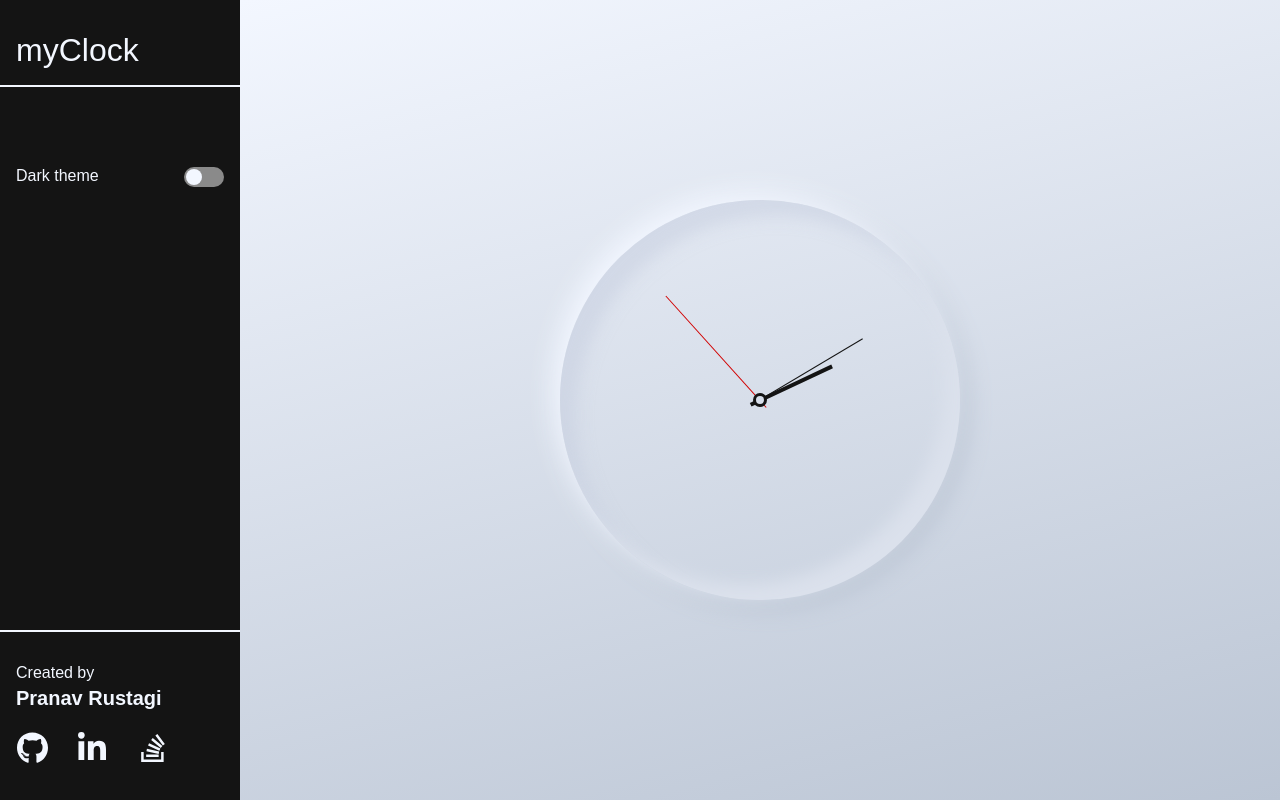
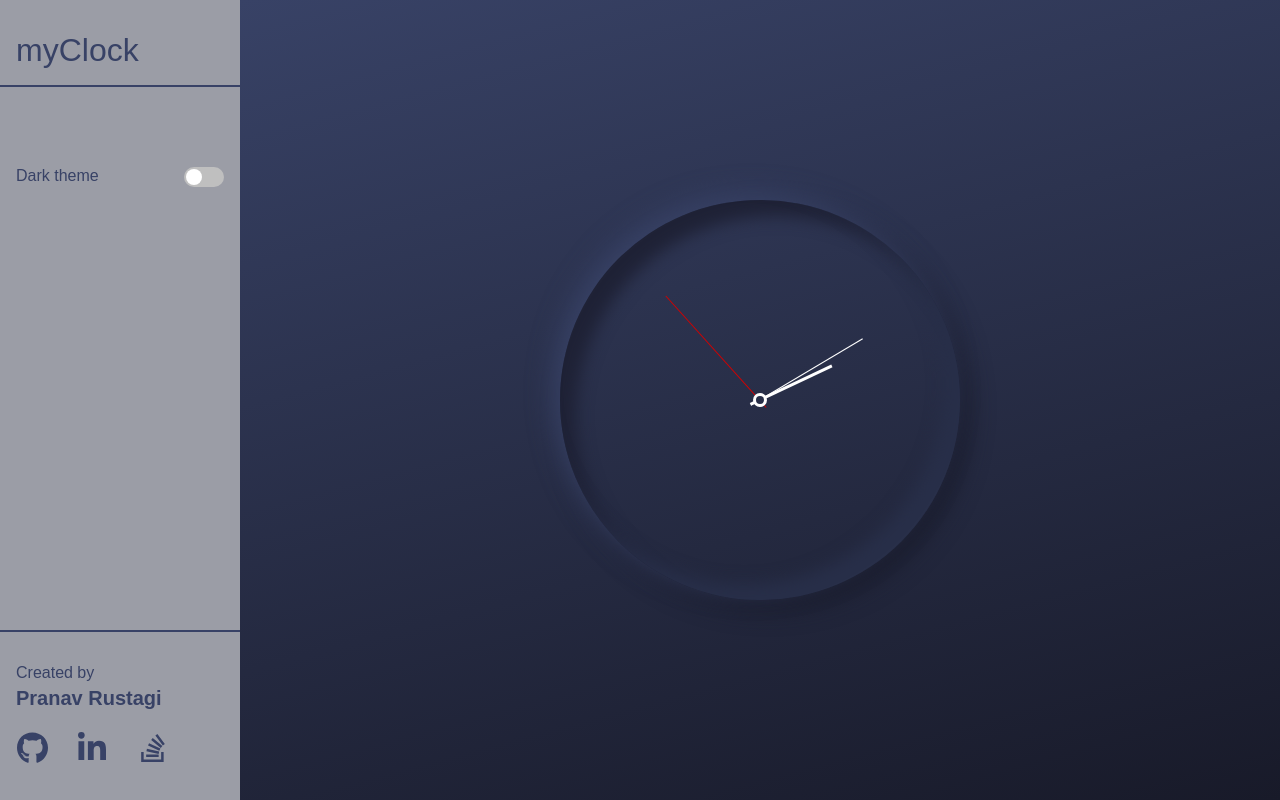
Before and after one commit to Pranav-Rustagi/clock, a plain HTML site: page index.html in a window 1280 px wide. Drawn offline with Linux system fonts and the light colour scheme.

Commit message:
sidebar completed, CSS code refractored

```diff
--- a/css/dark-theme.css
+++ b/css/dark-theme.css
@@ -1,8 +1,9 @@
 :root {
-    --shade-light: #384266;;
+    --shade-light: #384266;
     --shade-dark: #181a29;
     --shade-inset-light: #282f49;;
     --shade-inset-dark: #1f2236;;
     --shade-primary: #fff;
-    --shade-aside: red;
+    --shade-aside: #1f223671;
+    --shade-toggle-on: #384266;
 }
--- a/css/light-theme.css
+++ b/css/light-theme.css
@@ -4,5 +4,6 @@
     --shade-inset-light: #dbe1ec;
     --shade-inset-dark: #c4cddd83;
     --shade-primary: #141414;
-    --shade-aside: red;
+    --shade-aside: #0000006b;
+    --shade-toggle-on: #00a1ff;
 }
--- a/css/style.css
+++ b/css/style.css
@@ -2,6 +2,8 @@
     --basic-unit: 1vh;
     --basic-unit-px: 0.126vh;
     --shade-secondary: #d10000;
+    --shade-toggle: #fff;
+    --shade-toggle-bck: #bfbfbf;
 }
 
 * {
@@ -11,25 +13,41 @@
     font-family: Arial, Helvetica, sans-serif;
 }
 
-section, #container, footer {
+#setting, section, #container, aside footer {
     display: flex;
+}
+
+section, #container {
     justify-content: center;
     align-items: center;
 }
 
-#container::before, .hand, footer, nav {
+#setting label, #container {
+    position: relative;
+}
+
+#container::before, .hand, footer, #darkMode + span, #darkMode + span::before  {
     position: absolute;
 }
 
-section, aside {
+aside, section {
+    position: fixed;
     height: 100vh;
 }
 
+#darkMode + span::before, #container, #container::before {
+    border-radius: 100%;
+}
+
+aside footer, #links {
+    width: 100%;
+}
+
 aside {
-    position: fixed;
     width: 15rem;
-    background: var(--shade-primary);
+    background: var(--shade-aside);
     color: var(--shade-light);
+    z-index: 10;
 }
 
 aside > * {
@@ -41,23 +59,8 @@ aside header {
     border-bottom: 2px solid var(--shade-light);
 }
 
-#setting {
-    display: flex;
-    justify-content: space-between;
-}
-
-#setting label {
-    position: relative;
-    width: 3rem;
-}
-
-#darkMode {
-    visibility: hidden;
-}
-
 #darkMode + span {
-    position: absolute;
-    background: #ffffff80;
+    background: var(--shade-toggle-bck);
     cursor: pointer;
     border-radius: 5rem;
     right: 0;
@@ -68,35 +71,27 @@ aside header {
 
 #darkMode + span::before {
     content: "";
-    position: absolute;
-    display: inline-block;
     left: 0.125rem;
     top: 0.125rem;
     width: 1rem;
     height: 1rem;
-    border-radius: 100%;
-    background: var(--shade-light);
+    background: var(--shade-toggle);
     transition: all .5s;
 }
 
 #darkMode:checked + span {
-    background: #00a1ff;
+    background: var(--shade-toggle-on);
 }
 
 #darkMode:checked + span::before {
     left: 1.375rem;
 }
 
-footer {
+aside footer {
     border-top: 2px solid var(--shade-light);
     bottom: 1rem;
     flex-direction: column;
     align-items: flex-start;
-    width: 100%;
-}
-
-#links {
-    width: 100%;
 }
 
 #links > a {
@@ -113,7 +108,6 @@ footer {
 }
 
 section {
-    position: fixed;
     right: 0;
     width: calc(100vw - 15rem);
     background: -webkit-linear-gradient(105deg, var(--shade-dark), var(--shade-light));
@@ -124,8 +118,6 @@ section {
     height: calc(50 * var(--basic-unit));
     max-width: calc((100vw - 15rem) * 0.5);
     max-height: calc((100vw - 15rem) * 0.5);
-    border-radius: 100%;
-    position: relative;
     box-shadow: calc(-8 * var(--basic-unit-px)) calc(-8 * var(--basic-unit-px)) calc(24 * var(--basic-unit-px)) var(--shade-light), calc(8 * var(--basic-unit-px)) calc(8 * var(--basic-unit-px)) calc(24 * var(--basic-unit-px)) var(--shade-dark),
                 calc(-16 * var(--basic-unit-px)) calc(-16 * var(--basic-unit-px)) calc(16 * var(--basic-unit-px)) var(--shade-inset-light) inset, calc(16 * var(--basic-unit-px)) calc(16 * var(--basic-unit-px)) calc(16 * var(--basic-unit-px)) var(--shade-inset-dark) inset;
 }
@@ -136,8 +128,7 @@ section {
     width: calc(0.88 * var(--basic-unit));
     height: calc(0.88 * var(--basic-unit));
     border: calc(0.4 * var(--basic-unit)) solid var(--shade-primary);
-    border-radius: 100%;
-    z-index: 5;
+    z-index: 1;
 }
 
 .hand {
@@ -177,4 +168,9 @@ section {
     #container {
         transform: scale(1.25);
     }
+
+    .blurView {
+        -webkit-filter: blur(4px);
+        filter: blur(4px);
+    }
 }
--- a/index.html
+++ b/index.html
@@ -6,25 +6,26 @@
     <meta name="viewport" content="width=device-width, initial-scale=1.0">
     <title>myClock</title>
 
-    <link rel="stylesheet" href="./css/light-theme.css">
+    <!-- linking favicon -->
+    <link rel="shortcut icon" href="./logo/logo.png" type="image/x-icon">
+
+    <!-- linking stylesheets -->
+    <link rel="stylesheet" href="./css/dark-theme.css">
     <link rel="stylesheet" href="./css/style.css">
 </head>
 <body>
-
     <main>
 
+        <!-- sidebar -->
         <aside>
-
             <header>myClock</header>
-
-            <div style="margin-top: 3rem;" id="setting">
+            <div style="margin-top: 3rem; justify-content: space-between;" id="setting">
                 <span>Dark theme</span>
-                <label for="darkMode">
-                    <input type="checkbox" id="darkMode">
+                <label for="darkMode" style="width: 3rem;">
+                    <input type="checkbox" id="darkMode" style="visibility: hidden;">
                     <span class="slider round"></span>
                 </label>
             </div>
-
             <footer>
                 <span>Created by</span>
                 <span style="font-size: 1.25rem; line-height: 2rem"><b>Pranav Rustagi</b></span>
@@ -42,9 +43,9 @@
                     </a>
                 </div>
             </footer>
-
         </aside>
 
+        <!-- clock section -->
         <section>
             <div id="container">
                 <div class="hand" id="sec"></div>
```
Also changed, not shown: logo/logo.png (added).
